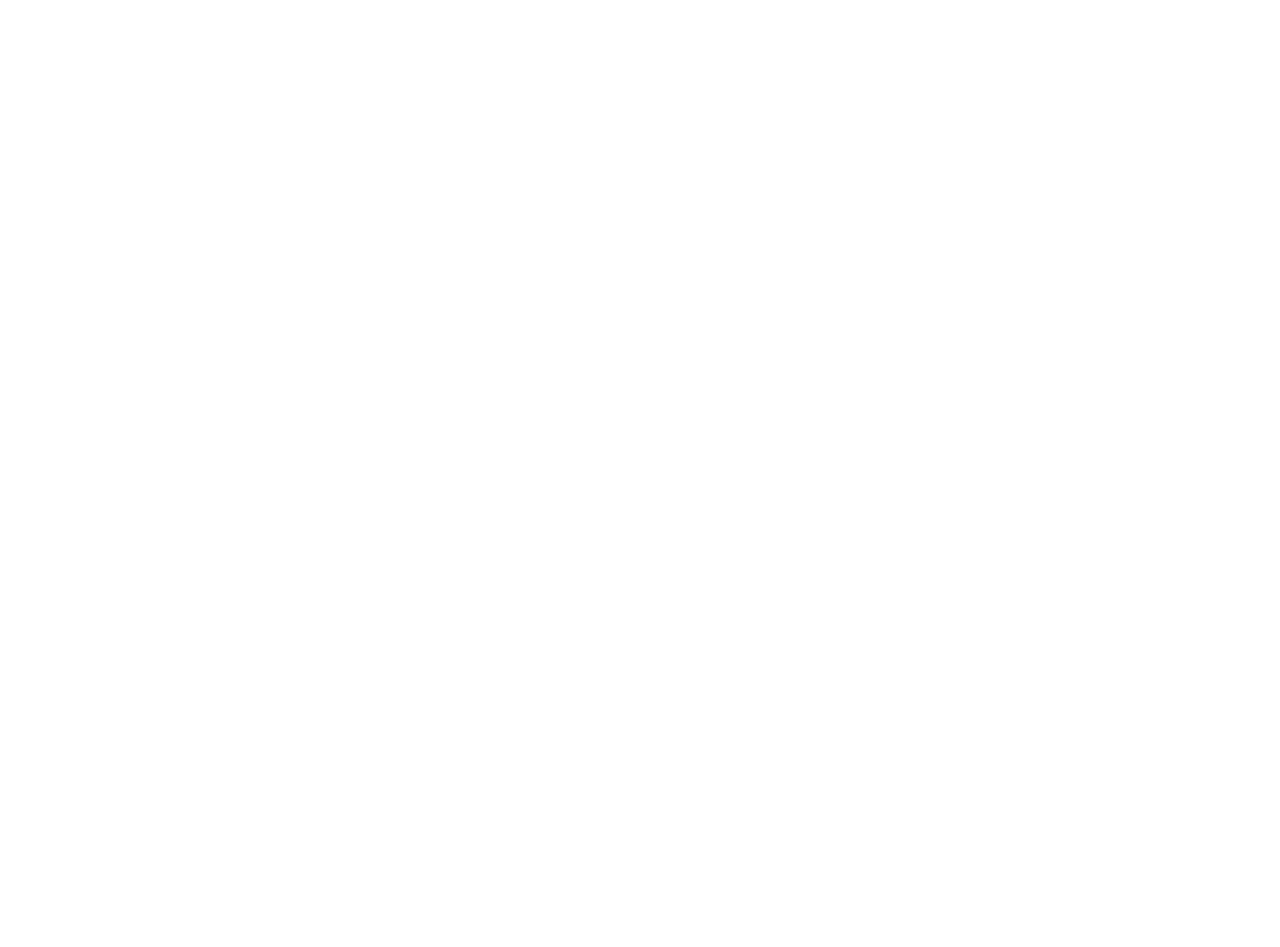
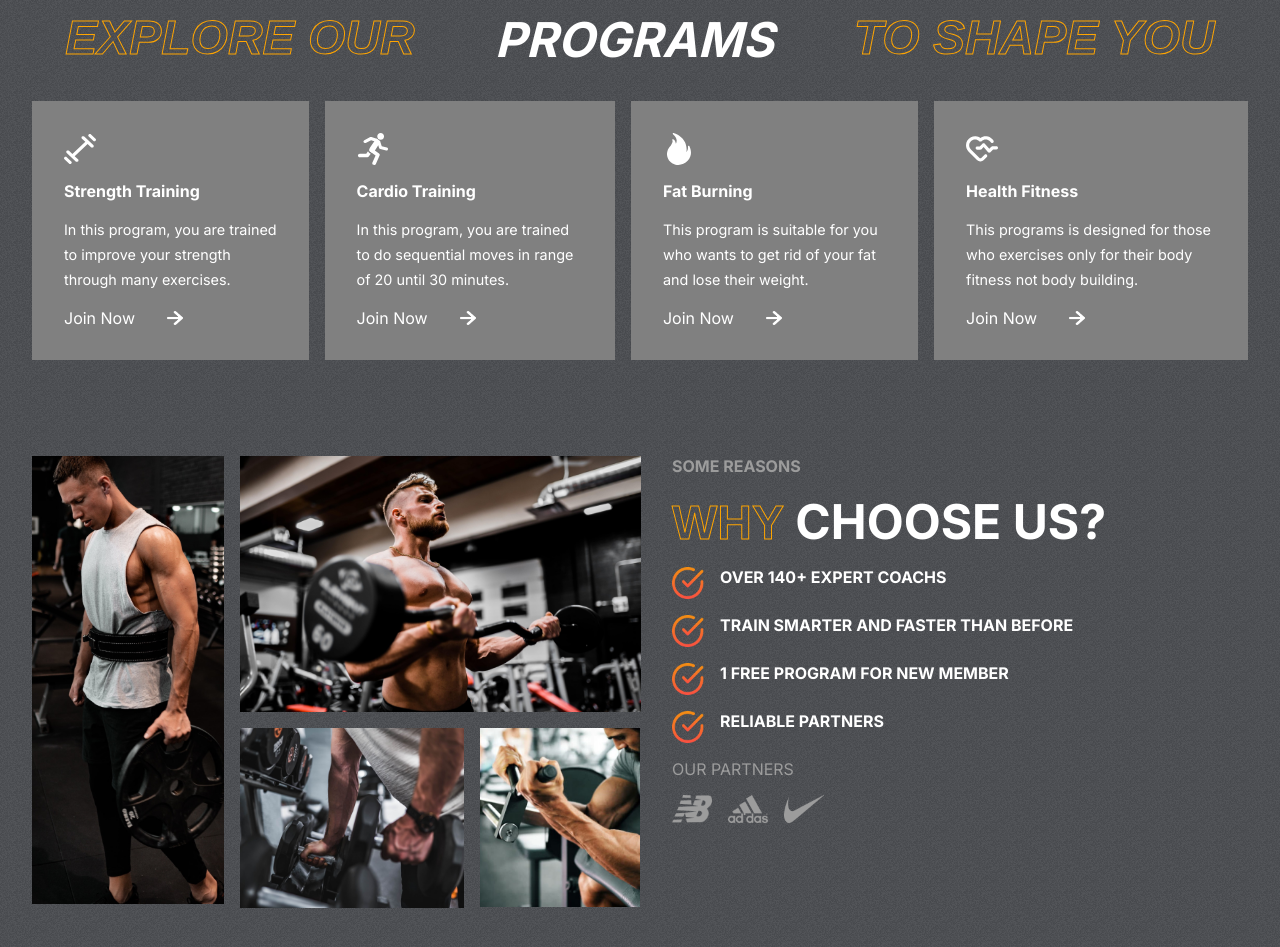
Before and after one commit to Moballigh5225/Gymwebsite, a React (Create React App) app: page / in a window 1280 px wide. Shown: the part 819-1766 px from the top of the page. Before the commit the page ends 800 px from the top, so only its background shows below. Built offline with nearby package versions, Linux system fonts and the light colour scheme.

Commit message:
reasons section

```diff
--- a/src/App.js
+++ b/src/App.js
@@ -1,9 +1,14 @@
 import "./App.css";
 import Hero from "./components/Hero/Hero";
+import Programs from "./components/Programs/Programs";
+import Reasons from "./components/Reasons/Reasons";
+
 function App() {
   return (
     <div className="App">
       <Hero />
+      <Programs />
+      <Reasons />
     </div>
   );
 }
--- a/src/components/Hero/Hero.jsx
+++ b/src/components/Hero/Hero.jsx
@@ -69,6 +69,14 @@
         {/* hero images */}
         <img src={hero_image} alt="" className="hero-image" />
         <img src={hero_image_back} alt="" className="hero-image-back" />
+        {/* Calories */}
+        <div className="calories">
+          <img src={Calories} alt="" />
+          <div>
+            <span>Calories Burned</span>
+            <span>220 kilo</span>
+          </div>
+        </div>
       </div>
     </div>
   );
--- a/src/components/Hero/hero.css
+++ b/src/components/Hero/hero.css
@@ -140,3 +140,29 @@
   z-index: -1;
   width: 15rem;
 }
+.calories {
+  display: flex;
+  gap: 2rem;
+  background-color: var(--caloryCard);
+  border-radius: 10px;
+  padding: 1rem;
+  width: 13rem;
+  position: absolute;
+  top: 33rem;
+  right: 28rem;
+}
+.calories > img {
+  width: 3rem;
+}
+.calories > div {
+  display: flex;
+  flex-direction: column;
+  justify-content: space-between;
+}
+.calories > div > :nth-child(1) {
+  color: var(--orange);
+}
+.calories > div > :nth-child(2) {
+  color: white;
+  font-size: 1.5rem;
+}
--- /dev/null
+++ b/src/components/Programs/Programs.jsx
@@ -0,0 +1,32 @@
+import React from "react";
+import "./programs.css";
+import { programsData } from "../../data/programsData";
+import RightArrow from "../../assets/rightArrow.png";
+
+const Programs = () => {
+  return (
+    <div className="Programs" id="programs">
+      {/* header */}
+      <div className="programs-header">
+        <span className="stroke-text">Explore our </span>
+        <span>Programs</span>
+        <span className="stroke-text">to shape you</span>
+      </div>
+      <div className="program-categories">
+        {programsData.map((program) => (
+          <div className="category">
+            {program.image}
+            <span>{program.heading}</span>
+            <span>{program.details}</span>
+            <div className="join-now">
+              <span>Join Now</span>
+              <img src={RightArrow} alt="" />
+            </div>
+          </div>
+        ))}
+      </div>
+    </div>
+  );
+};
+
+export default Programs;
--- /dev/null
+++ b/src/components/Programs/programs.css
@@ -0,0 +1,54 @@
+.Programs {
+  display: flex;
+  flex-direction: column;
+  gap: 2rem;
+  padding: 0 2rem;
+}
+.programs-header {
+  display: flex;
+  gap: 5rem;
+  font-weight: bold;
+  font-size: 3rem;
+  justify-content: center;
+  color: white;
+  text-transform: uppercase;
+  font-style: italic;
+}
+.program-categories {
+  display: flex;
+  gap: 1rem;
+}
+.category {
+  display: flex;
+  flex-direction: column;
+  background-color: gray;
+  padding: 2rem;
+  gap: 1rem;
+  color: white;
+  justify-content: space-between;
+}
+.category > :nth-child(1) {
+  width: 2rem;
+  height: 2rem;
+  fill: white;
+}
+.category > :nth-child(2) {
+  font-size: 1rem;
+  font-weight: bold;
+}
+.category > :nth-child(3) {
+  font-size: 0.9rem;
+  line-height: 25px;
+}
+.join-now {
+  display: flex;
+  align-items: center;
+  gap: 2rem;
+}
+.join-now > img {
+  width: 1rem;
+}
+.category:hover {
+  background: var(--planCard);
+  cursor: pointer;
+}
--- /dev/null
+++ b/src/components/Reasons/Reasons.jsx
@@ -0,0 +1,60 @@
+import React from "react";
+import "./reasons.css";
+
+// image imports
+import image1 from "../../assets/image1.png";
+import image2 from "../../assets/image2.png";
+import image3 from "../../assets/image3.png";
+import image4 from "../../assets/image4.png";
+import nb from "../../assets/nb.png";
+import adidas from "../../assets/adidas.png";
+import nike from "../../assets/nike.png";
+import tick from "../../assets/tick.png";
+
+const Reasons = () => {
+  return (
+    <div className="Reasons" id="reasons">
+      <div className="left-r">
+        <img src={image1} alt="" />
+        <img src={image2} alt="" />
+        <img src={image3} alt="" />
+        <img src={image4} alt="" />
+      </div>
+      <div className="right-r">
+        <span>some reasons</span>
+        <div>
+          <span className="stroke-text">why</span>
+          <span> choose us?</span>
+        </div>
+        <div className="detail-r">
+          <div>
+            <img src={tick} alt=""></img>
+            <span>OVER 140+ EXPERT COACHS</span>
+          </div>
+          <div>
+            <img src={tick} alt="" />
+            <span>TRAIN SMARTER AND FASTER THAN BEFORE</span>
+          </div>
+          <div>
+            <img src={tick} alt="" />
+            <span>1 FREE PROGRAM FOR NEW MEMBER</span>
+          </div>
+          <div>
+            <img src={tick} alt="" />
+            <span>RELIABLE PARTNERS</span>
+          </div>
+        </div>
+        <span style={{ color: "var(--gray)", fontWeight: "normal" }}>
+          OUR PARTNERS
+        </span>
+        <div className="partners">
+          <img src={nb} alt="" />
+          <img src={adidas} alt="" />
+          <img src={nike} alt="" />
+        </div>
+      </div>
+    </div>
+  );
+};
+
+export default Reasons;
--- /dev/null
+++ b/src/components/Reasons/reasons.css
@@ -0,0 +1,79 @@
+.Reasons {
+  padding: 0 2rem;
+  display: flex;
+  gap: 2rem;
+}
+.left-r {
+  flex: 1 1;
+  display: grid;
+  grid-template-columns: repeat(3, 1fr);
+  gap: 1rem;
+  grid-auto-rows: 1fr;
+}
+
+.left-r > img {
+  object-fit: cover;
+}
+
+.left-r > :nth-child(1) {
+  width: 12rem;
+  grid-row: 1/3;
+  height: 28rem;
+}
+.left-r > :nth-child(2) {
+  width: auto;
+  height: 16rem;
+  grid-column: 2/4;
+}
+.left-r > :nth-child(3) {
+  width: 14rem;
+  grid-column: 2/3;
+  grid-row: 2;
+}
+.left-r > :nth-child(4) {
+  width: 10rem;
+  grid-row: 2;
+  grid-column: 3/4;
+  height: 11.2rem;
+}
+
+.right-r {
+  flex: 1 1;
+  text-transform: uppercase;
+  gap: 1rem;
+  display: flex;
+  flex-direction: column;
+}
+
+.right-r > span {
+  font-weight: bold;
+  color: var(--gray);
+}
+.right-r > div {
+  color: white;
+  font-size: 3rem;
+  font-weight: bold;
+}
+.detail-r {
+  display: flex;
+  flex-direction: column;
+  gap: 1rem;
+}
+.detail-r > div {
+  display: flex;
+  font-size: 1rem;
+  gap: 1rem;
+}
+.detail-r > div > img {
+  width: 2rem;
+  height: 2rem;
+}
+
+.partners {
+  display: flex;
+  gap: 1rem;
+}
+
+.partners > img {
+  width: 2.5rem;
+}
```
